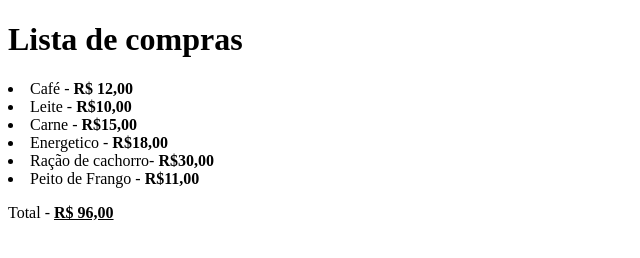
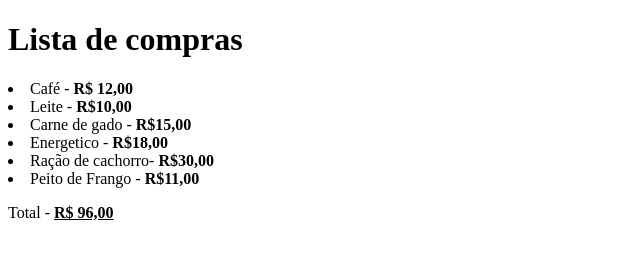
Before and after one commit to WeslleyPresa/exer-01, a plain HTML site: page index.html in a window 1280 px wide. Shown: the whole page, without its empty margins (0-640 px from the left). Drawn offline with Linux system fonts and the light colour scheme.

Commit message:
trocado para carne de gado

```diff
--- a/index.html
+++ b/index.html
@@ -12,7 +12,7 @@
     <p>
         <li>Café - <b>R$ 12,00</b> </li>
         <li>Leite - <b>R$10,00</b></li>
-        <li>Carne - <b>R$15,00</b></li>
+        <li>Carne de gado - <b>R$15,00</b></li>
         <li>Energetico - <b>R$18,00</b></li>
         <li>Ração de cachorro- <b>R$30,00</b></li>
         <li>Peito de Frango - <b>R$11,00</b></li>
```
